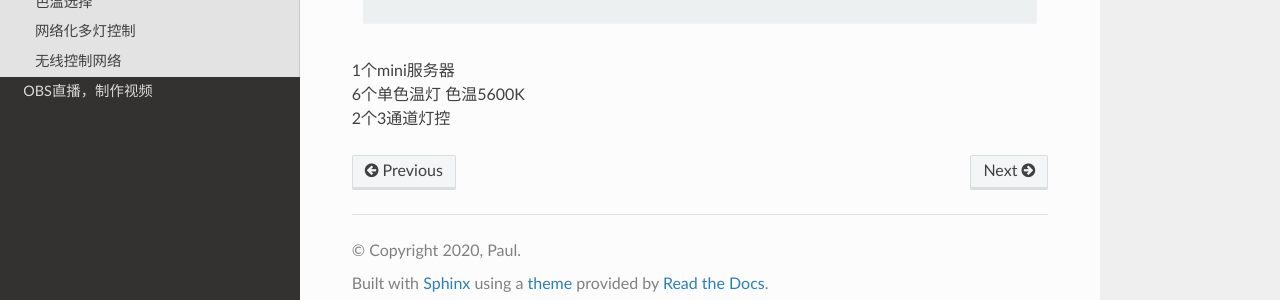
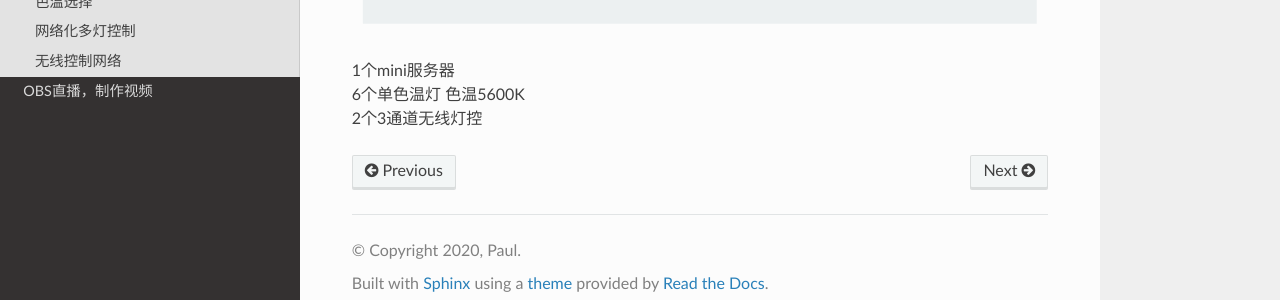
Before and after one commit to paultang/abapweb, a Sphinx documentation site: the page built from source/studio/photography.rst, in a window 1280 px wide and 900 px high, scrolled down 1380 px. Shown: the part 580-880 px from the top of the window. Built offline with Sphinx 7.4.7 and the Read the Docs theme 2.0.0, drawn with Linux system fonts in a browser that asks for light colours.

Commit message:
Update photography.rst

```diff
--- a/source/studio/photography.rst
+++ b/source/studio/photography.rst
@@ -39,4 +39,4 @@ TLCI 指数 （电视灯光一致性指数） 的制定是为了解决传统
 .. image:: ../image/networktop.png
 | 1个mini服务器
 | 6个单色温灯 色温5600K
-| 2个3通道灯控
+| 2个3通道无线灯控
```
